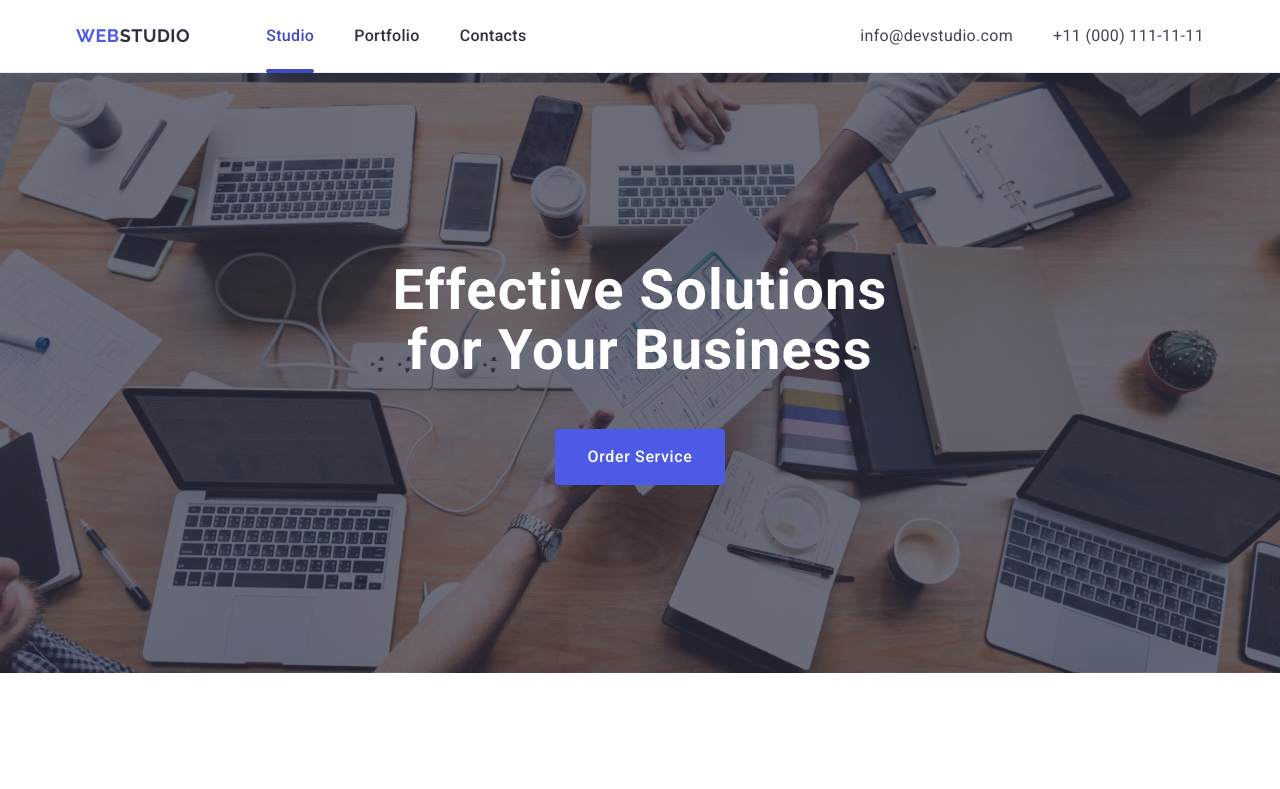
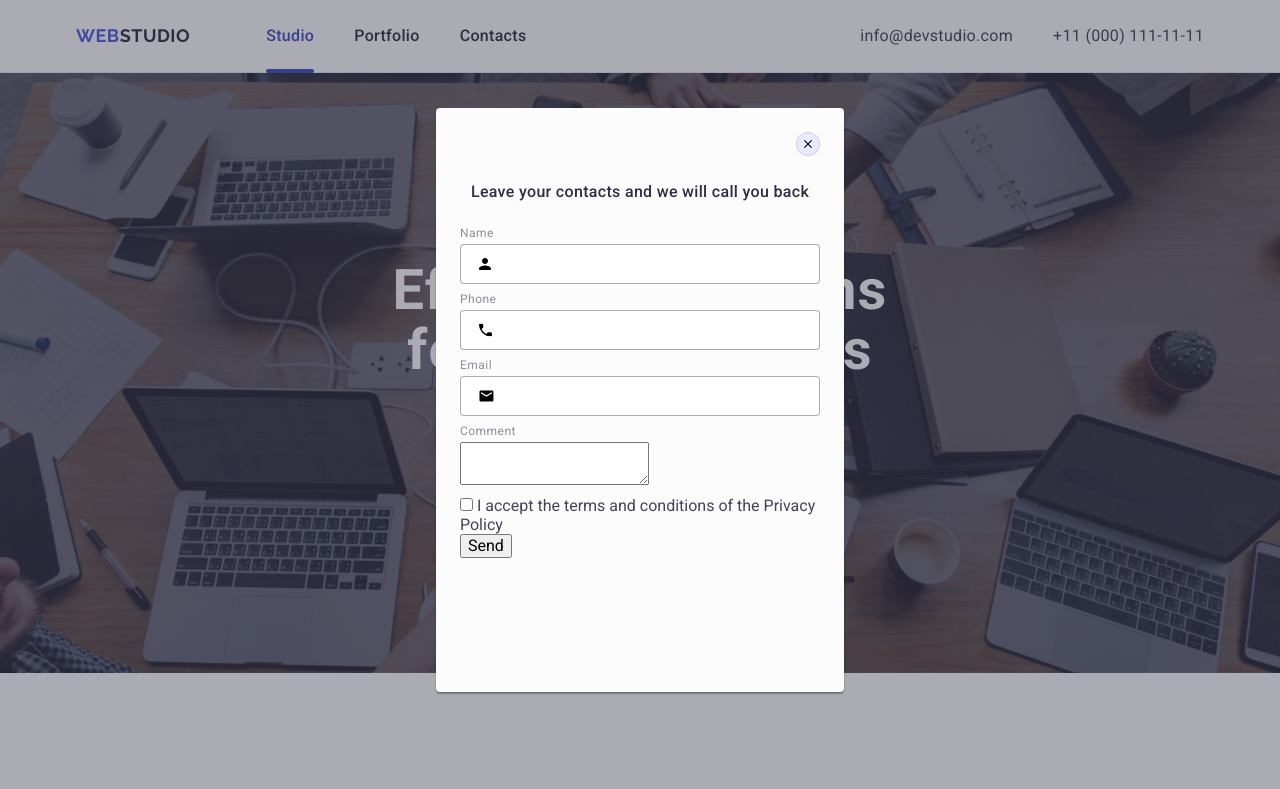
Before and after one commit to milajalika1/goit-markup-hw-05, a plain HTML site: page index.html in a window 1280 px wide. Shown: the top 789 px of the page. Drawn offline with nearby package versions, Linux system fonts and the light colour scheme.

Commit message:
add modal

```diff
--- a/css/styles.css
+++ b/css/styles.css
@@ -329,7 +329,8 @@ img {
   width: calc((100% - 2 * 24px) / 3);
   height: 420px;
   transition: box-shadow 250ms cubic-bezier(0.4, 0, 0.2, 1);
-  box-shadow: 0 2px 1px 0 rgba(46, 47, 66, 0.08), 0 1px 1px 0 rgba(46, 47, 66, 0.16), 0 1px 6px 0 rgba(46, 47, 66, 0.08);
+  box-shadow: 0 2px 1px 0 rgba(46, 47, 66, 0.08),
+    0 1px 1px 0 rgba(46, 47, 66, 0.16), 0 1px 6px 0 rgba(46, 47, 66, 0.08);
 }
 .portfolio-title {
   font-weight: 700;
@@ -365,7 +366,6 @@ img {
 .portfolio-overlay {
   position: relative;
   overflow: hidden;
-
 }
 
 .portfolio-overlay-text {
@@ -455,7 +455,7 @@ img {
 }
 .subscibe-button {
   border-radius: 4px;
-padding:8px 24px;
+  padding: 8px 24px;
   width: 165px;
   background: #4d5ae5;
   font-weight: 500;
@@ -484,3 +484,113 @@ justify-content: center;
   flex-direction: row;
   gap: 24px;
 }
+/* backdrop */
+.backdrop {
+  position: fixed;
+  top: 0;
+  left: 0;
+  z-index: 999999;
+  width: 100%;
+  height: 100%;
+  background-color: rgba(46, 47, 66, 0.4);
+  opacity: 0;
+  visibility: hidden;
+  pointer-events: none;
+  transition: opacity 250ms cubic-bezier(0.4, 0, 0.2, 1),
+    visibility 250ms cubic-bezier(0.4, 0, 0.2, 1);
+}
+.is-open {
+  opacity: 1;
+  visibility: visible;
+  pointer-events: auto;
+}
+.modal {
+  position: absolute;
+  top: 50%;
+  left: 50%;
+  transform: translate(-50%, -50%);
+  width: 408px;
+  min-height: 584px;
+  box-shadow: 0 1px 1px 0 rgba(0, 0, 0, 0.14), 0 1px 3px 0 rgba(0, 0, 0, 0.12),
+    0 2px 1px 0 rgba(0, 0, 0, 0.2);
+  background: #fcfcfc;
+  border-radius: 4px;
+  transition: transform 250ms cubic-bezier(0.4, 0, 0.2, 1);
+  padding: 72px 24px 24px 24px;
+}
+.modal-close-button {
+  position: absolute;
+  top: 24px;
+  right: 24px;
+  padding: 0;
+  width: 24px;
+  height: 24px;
+  border-radius: 50%;
+  cursor: pointer;
+  background-color: #e7e9fc;
+  border: 1px solid rgba(0, 0, 0, 0.1);
+  display: flex;
+  justify-content: center;
+  align-items: center;
+  transition: background-color 250ms cubic-bezier(0.4, 0, 0.2, 1),
+    border 250ms cubic-bezier(0.4, 0, 0.2, 1);
+}
+.modal-close-button:hover,
+.modal-close-button:focus {
+  background-color: #404bbf;
+  border: none;
+}
+.modal-close-button-icon {
+  transition: fill 250ms cubic-bezier(0.4, 0, 0.2, 1);
+}
+.modal-close-button:hover > .modal-close-button-icon,
+.modal-close-button:focus > .modal-close-button-icon {
+  fill: #fff;
+}
+.text-modal {
+  font-weight: 500;
+  font-size: 16px;
+  line-height: 1.5;
+  letter-spacing: 0.02em;
+  text-align: center;
+  color: #2e2f42;
+  margin-bottom: 22px;
+}
+.form-modal-label {
+  font-weight: 400;
+  font-size: 12px;
+  line-height: 1.16667;
+  letter-spacing: 0.04em;
+  color: #8e8f99;
+  display: block;
+  margin-bottom: 4px;
+}
+.form-modal-input {
+  border: 1px solid rgba(46, 47, 66, 0.4);
+  border-radius: 4px;
+  width: 100%;
+  height: 40px;
+  padding-left: 38px;
+  transition: border-color 250ms cubic-bezier(0.4, 0, 0.2, 1);
+}
+.form-modal-input:focus {
+    border: 1px solid #4d5ae5;
+  outline: transparent;
+}
+.form-modal-input:focus + .form-icons {
+  fill: #4d5ae5;
+}
+.form-modal-wrapper {
+  margin-bottom: 8px;
+}
+.form-input-svg-wrapper {
+position: relative;
+}
+.form-icons {
+  position: absolute;
+  top: 50%;
+  left: 19px;
+  transform: translateY(-50%);
+  transition: fill 250ms cubic-bezier(0.4, 0, 0.2, 1);
+
+}
--- a/index.html
+++ b/index.html
@@ -425,7 +425,7 @@
         </div>
       </section>
     </main>
-
+    <!-- footer -->
     <footer class="page-footer">
       <div class="container container-wrapper">
         <div class="container-footer">
@@ -474,8 +474,14 @@
           <p class="social-media-text">Subscribe</p>
           <form class="subscibe-form">
             <label class="subscibe-label">
-            <input class="subscibe-form-input" type="email" name="user-subscribe-email" placeholder="E-mail" /></label>
-            <button class="subscibe-button" type="submit">Subscribe
+              <input
+                class="subscibe-form-input"
+                type="email"
+                name="user-subscribe-email"
+                placeholder="E-mail"
+            /></label>
+            <button class="subscibe-button" type="submit">
+              Subscribe
               <svg class="icon-social" width="24" height="24">
                 <use href="/images/icons.svg#icon-icon-send"></use>
               </svg>
@@ -484,5 +490,89 @@
         </div>
       </div>
     </footer>
+    <!-- backdrop  -->
+    <div class="backdrop is-open">
+      <div class="modal">
+        <button class="modal-close-button" type="button">
+          <svg class="modal-close-button-icon" width="8" height="8">
+            <use href="./images/icons.svg#icon-close-black"></use>
+          </svg>
+        </button>
+        <p class="text-modal">Leave your contacts and we will call you back</p>
+        <form class="form-modal">
+          <div class="form-modal-wrapper">
+            <label for="user-name" class="form-modal-label">Name</label>
+            <div class="form-input-svg-wrapper">
+              <input
+                class="form-modal-input"
+                type="text"
+                id="user-name"
+                name="user-name"
+                title="Andrii"
+                required
+              />
+              <svg class="form-icons" width="12" height="12">
+                <use href="./images/icons.svg#icon-Person"></use>
+              </svg>
+            </div>
+          </div>
+          <div class="form-modal-wrapper">
+            <label for="user-phone" class="form-modal-label">Phone</label>
+            <div class="form-input-svg-wrapper">
+              <input
+                class="form-modal-input"
+                type="tel"
+                id="user-phone"
+                name="user-phone"
+                required
+              />
+              <svg class="form-icons" width="13" height="13">
+                <use href="./images/icons.svg#icon-phone"></use>
+              </svg>
+            </div>
+          </div>
+          <div class="form-modal-wrapper">
+            <label for="user-email" class="form-modal-label">Email</label>
+            <div class="form-input-svg-wrapper">
+              <input
+                class="form-modal-input"
+                type="email"
+                id="user-email"
+                name="user-email"
+                required
+              />
+              <svg class="form-icons" width="15" height="12">
+                <use href="./images/icons.svg#icon-letter"></use>
+              </svg>
+            </div>
+          </div>
+          <div class="form-modal-wrapper">
+            <label for="user-comment" class="form-modal-label">Comment</label>
+
+            <textarea
+              class="form-modal-textarea"
+              name="user-comment"
+              id="user-comment"
+              required
+            ></textarea>
+          </div>
+          <div class="form-checkbox-wrapper">
+            <input
+              class="checkbox-input"
+              type="checkbox"
+              name="privacy-policy"
+              id="privacy-policy"
+              value="true"
+              required
+            />
+            <label for="privacy-policy" class="form-checkbox-label"
+              >I accept the terms and conditions of the
+              <a class="privacy-policy-link" href="">Privacy Policy</a></label
+            >
+          </div>
+          <button class="form-send-button" type="submit">Send</button>
+        </form>
+      </div>
+    </div>
   </body>
 </html>
```
Lines whose indentation alone changed are shown as unchanged.
